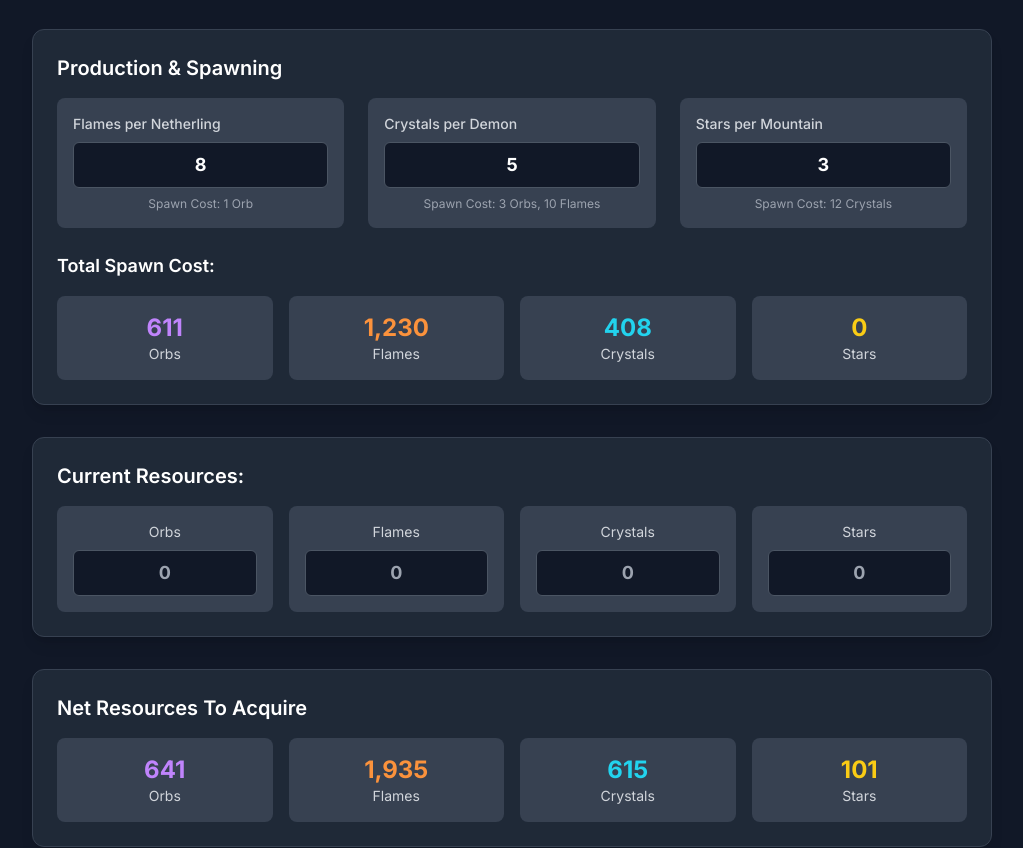
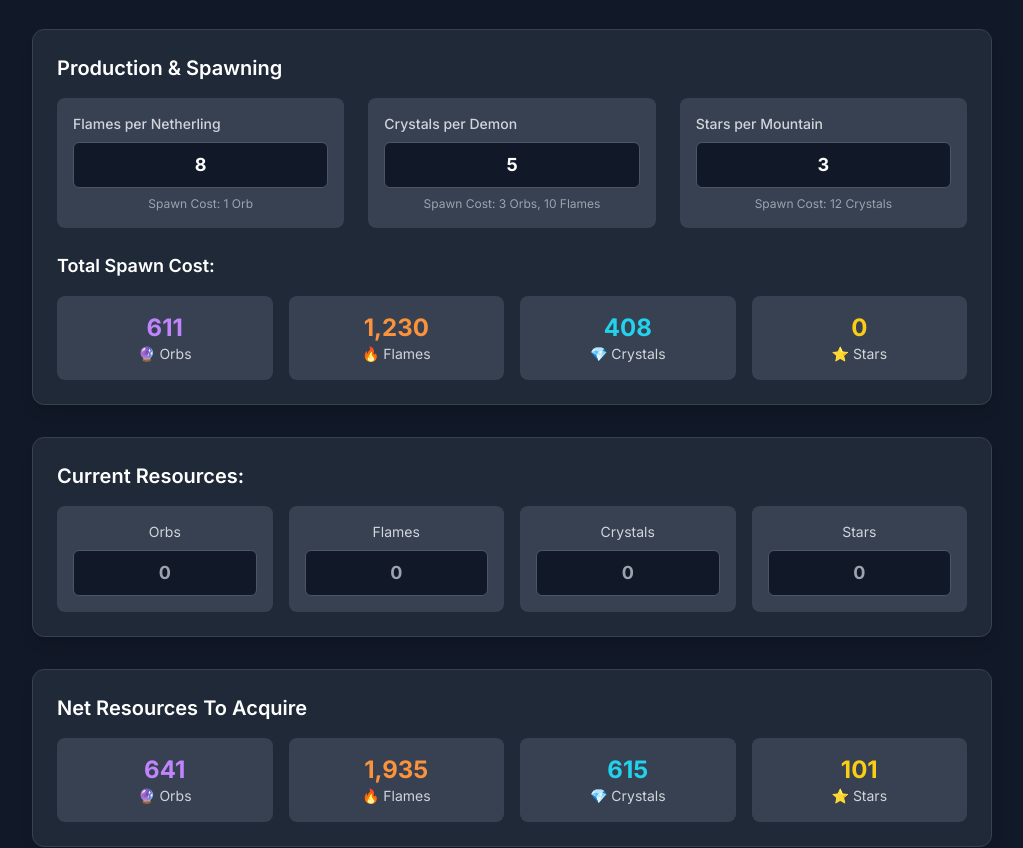
Before and after one commit to bogosj/nether-upgrade-calculator, a plain HTML site: page index.html in a window 1280 px wide. Shown: the part 107-955 px from the top of the page, without its empty margins (128-1151 px from the left). Drawn offline with nearby package versions, Linux system fonts and the light colour scheme.

Commit message:
Add icons.

```diff
--- a/index.html
+++ b/index.html
@@ -73,19 +73,19 @@
              <div id="spawn-costs" class="grid grid-cols-2 sm:grid-cols-4 gap-4 text-center">
                 <div class="bg-gray-700 p-4 rounded-lg">
                     <span class="text-2xl font-bold text-purple-400" id="spawn-cost-orbs">0</span>
-                    <span class="block text-sm text-gray-300">Orbs</span>
+                    <span class="block text-sm text-gray-300">🔮 Orbs</span>
                 </div>
                 <div class="bg-gray-700 p-4 rounded-lg">
                     <span class="text-2xl font-bold text-orange-400" id="spawn-cost-flames">0</span>
-                    <span class="block text-sm text-gray-300">Flames</span>
+                    <span class="block text-sm text-gray-300">🔥 Flames</span>
                 </div>
                 <div class="bg-gray-700 p-4 rounded-lg">
                     <span class="text-2xl font-bold text-cyan-400" id="spawn-cost-crystals">0</span>
-                    <span class="block text-sm text-gray-300">Crystals</span>
+                    <span class="block text-sm text-gray-300">💎 Crystals</span>
                 </div>
                 <div class="bg-gray-700 p-4 rounded-lg">
                     <span class="text-2xl font-bold text-yellow-400" id="spawn-cost-stars">0</span>
-                    <span class="block text-sm text-gray-300">Stars</span>
+                    <span class="block text-sm text-gray-300">⭐ Stars</span>
                 </div>
             </div>
         </div>
@@ -119,19 +119,19 @@
             <div id="totals" class="grid grid-cols-2 sm:grid-cols-4 gap-4 text-center">
                 <div class="bg-gray-700 p-4 rounded-lg">
                     <span class="text-2xl font-bold text-purple-400" id="total-orbs">0</span>
-                    <span class="block text-sm text-gray-300">Orbs</span>
+                    <span class="block text-sm text-gray-300">🔮 Orbs</span>
                 </div>
                 <div class="bg-gray-700 p-4 rounded-lg">
                     <span class="text-2xl font-bold text-orange-400" id="total-flames">0</span>
-                    <span class="block text-sm text-gray-300">Flames</span>
+                    <span class="block text-sm text-gray-300">🔥 Flames</span>
                 </div>
                 <div class="bg-gray-700 p-4 rounded-lg">
                     <span class="text-2xl font-bold text-cyan-400" id="total-crystals">0</span>
-                    <span class="block text-sm text-gray-300">Crystals</span>
+                    <span class="block text-sm text-gray-300">💎 Crystals</span>
                 </div>
                 <div class="bg-gray-700 p-4 rounded-lg">
                     <span class="text-2xl font-bold text-yellow-400" id="total-stars">0</span>
-                    <span class="block text-sm text-gray-300">Stars</span>
+                    <span class="block text-sm text-gray-300">⭐ Stars</span>
                 </div>
             </div>
         </div>
```
